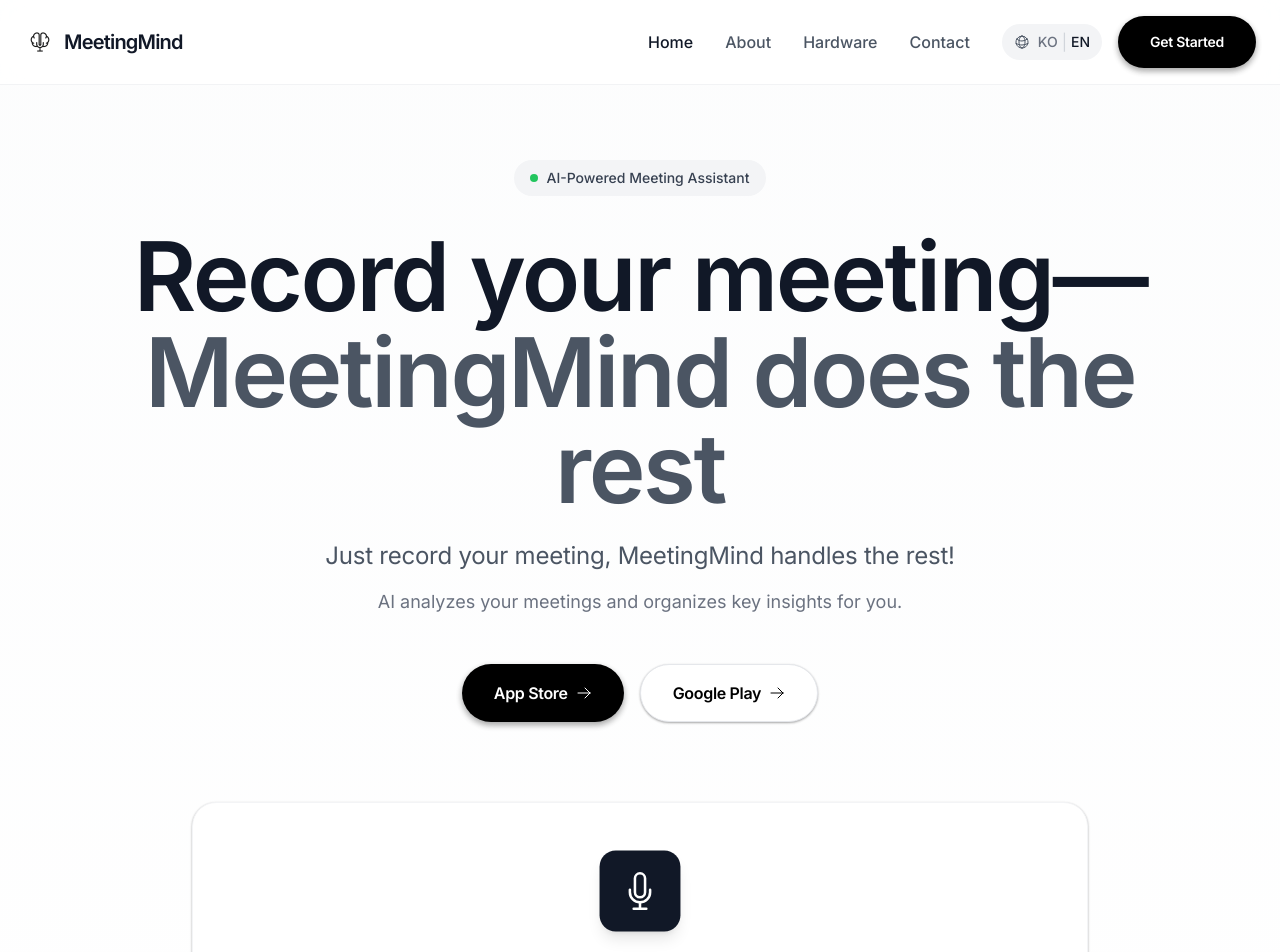
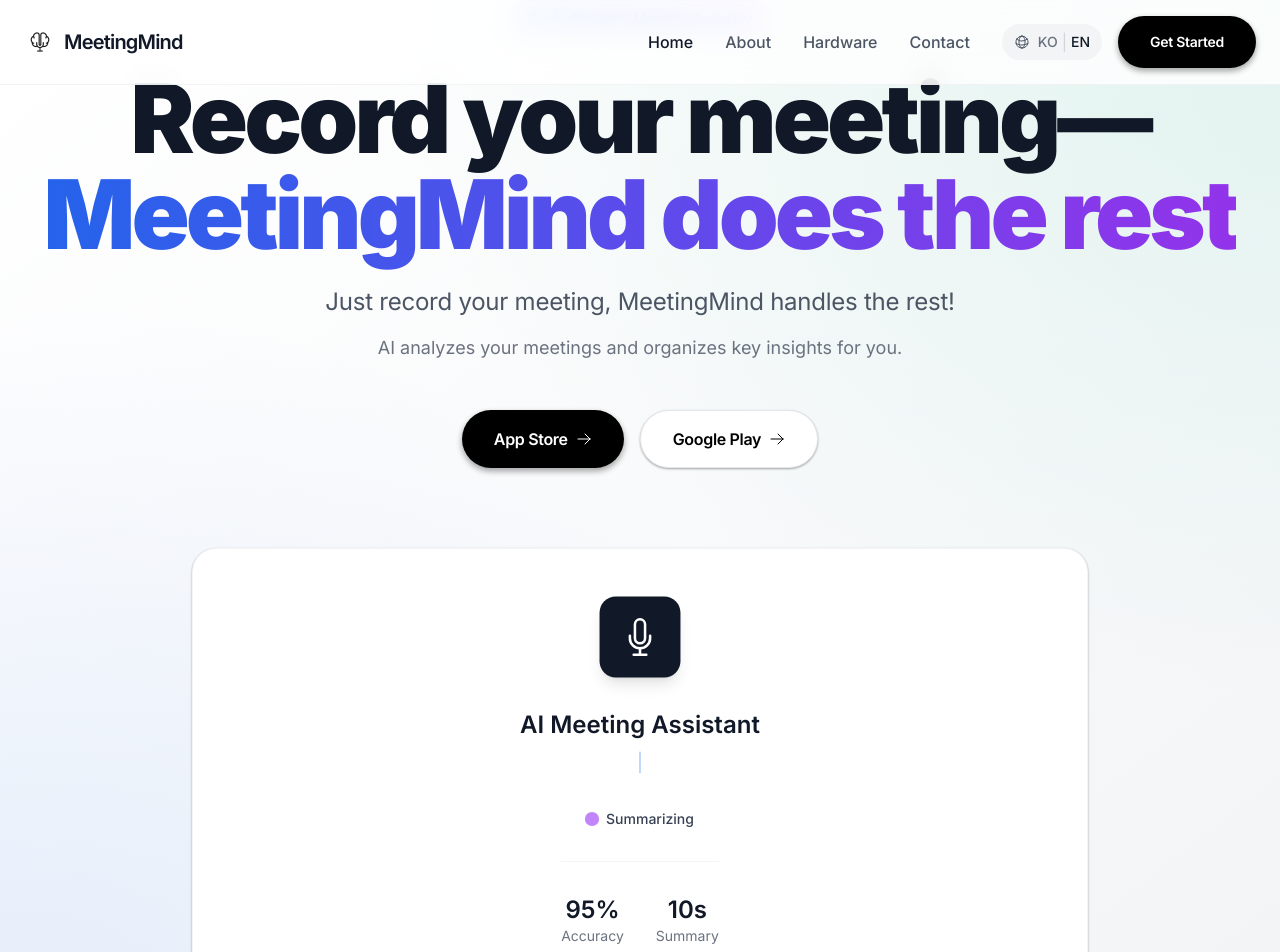
Before and after one commit to HSfac/meetingmind-landing, a Next.js app: page / in a window 1280 px wide. Shown: the top 952 px of the page. Built offline with nearby package versions, Linux system fonts and the light colour scheme; a web font is replaced by a local one.

Commit message:
히어로 섹션에 애니메이션 효과 추가: 음성 파형, 숫자 카운터, 타이핑 효과 컴포넌트를 구현하고, 상태 전환 애니메이션을 통해 사용자 경험을 향상시킴. 배경 스타일 및 텍스트 디자인을 개선하여 애플 스타일을 유지함.

```diff
--- a/src/components/HeroSection.tsx
+++ b/src/components/HeroSection.tsx
@@ -1,7 +1,7 @@
 'use client'
 
-import React from 'react'
-import { motion } from 'framer-motion'
+import React, { useState, useEffect } from 'react'
+import { motion, AnimatePresence } from 'framer-motion'
 import { useLanguage } from '@/contexts/LanguageContext'
 import { ArrowRightIcon, MicrophoneIcon } from '@heroicons/react/24/outline'
 
@@ -19,45 +19,180 @@
   )
 }
 
+// 음성 파형 애니메이션 컴포넌트
+const SoundWave = ({ isActive }: { isActive: boolean }) => {
+  if (!isActive) return null
+
+  return (
+    <div className="absolute inset-0 flex items-center justify-center">
+      {[...Array(3)].map((_, i) => (
+        <motion.div
+          key={i}
+          className="absolute w-20 h-20 border-2 border-green-500/20 rounded-full"
+          initial={{ scale: 0.8, opacity: 0.8 }}
+          animate={{
+            scale: [0.8, 1.5, 2],
+            opacity: [0.8, 0.3, 0]
+          }}
+          transition={{
+            duration: 2,
+            repeat: Infinity,
+            delay: i * 0.6,
+            ease: "easeOut"
+          }}
+        />
+      ))}
+    </div>
+  )
+}
+
+// 숫자 카운터 애니메이션 컴포넌트
+const AnimatedCounter = ({ target, duration = 2, suffix = '' }: { target: number, duration?: number, suffix?: string }) => {
+  const [count, setCount] = useState(0)
+
+  useEffect(() => {
+    let start = 0
+    const increment = target / (duration * 60) // 60fps 기준
+
+    const timer = setInterval(() => {
+      start += increment
+      if (start >= target) {
+        setCount(target)
+        clearInterval(timer)
+      } else {
+        setCount(Math.floor(start))
+      }
+    }, 1000 / 60)
+
+    return () => clearInterval(timer)
+  }, [target, duration])
+
+  return <span>{count}{suffix}</span>
+}
+
+// 타이핑 효과 컴포넌트
+const TypewriterText = ({ text, speed = 100 }: { text: string, speed?: number }) => {
+  const [displayText, setDisplayText] = useState('')
+  const [currentIndex, setCurrentIndex] = useState(0)
+
+  useEffect(() => {
+    if (currentIndex < text.length) {
+      const timeout = setTimeout(() => {
+        setDisplayText(text.slice(0, currentIndex + 1))
+        setCurrentIndex(currentIndex + 1)
+      }, speed)
+
+      return () => clearTimeout(timeout)
+    } else {
+      // 텍스트 완성 후 잠시 대기하고 다시 시작
+      const resetTimeout = setTimeout(() => {
+        setDisplayText('')
+        setCurrentIndex(0)
+      }, 3000)
+
+      return () => clearTimeout(resetTimeout)
+    }
+  }, [currentIndex, text, speed])
+
+  return (
+    <span>
+      {displayText}
+      <motion.span
+        animate={{ opacity: [1, 0, 1] }}
+        transition={{ duration: 0.8, repeat: Infinity }}
+        className="text-blue-500"
+      >
+        |
+      </motion.span>
+    </span>
+  )
+}
+
 const HeroSection = () => {
   const { t } = useLanguage()
 
+  // 상태 전환 애니메이션을 위한 state
+  const [currentStatus, setCurrentStatus] = useState(0)
+  const [accuracy, setAccuracy] = useState(0)
+  const [processingTime, setProcessingTime] = useState(10)
+
+  const statuses = [
+    { key: 'recording', color: 'bg-green-500', isActive: true },
+    { key: 'analyzing', color: 'bg-blue-500', isActive: false },
+    { key: 'summarizing', color: 'bg-purple-500', isActive: false }
+  ]
+
+  // 상태 전환 효과
+  useEffect(() => {
+    const interval = setInterval(() => {
+      setCurrentStatus((prev) => (prev + 1) % statuses.length)
+    }, 3000)
+
+    return () => clearInterval(interval)
+  }, [])
+
+  // 정확도 애니메이션
+  useEffect(() => {
+    const timer = setTimeout(() => {
+      setAccuracy(95)
+    }, 1000)
+
+    return () => clearTimeout(timer)
+  }, [])
+
+  // 처리 시간 카운트다운
+  useEffect(() => {
+    if (currentStatus === 1) { // 분석 중일 때
+      const timer = setInterval(() => {
+        setProcessingTime((prev) => {
+          if (prev <= 1) {
+            clearInterval(timer)
+            return 0
+          }
+          return prev - 1
+        })
+      }, 1000)
+
+      return () => clearInterval(timer)
+    }
+  }, [currentStatus])
+
   return (
-    <section id="hero" className="relative bg-white min-h-screen flex items-center pt-16 md:pt-20">
-      {/* Apple-style 미니멀 배경 */}
-      <div className="absolute inset-0 bg-gradient-to-b from-gray-50/50 to-white" />
+    <section id="hero" className="relative min-h-screen flex items-center justify-center overflow-hidden bg-gradient-to-br from-white via-gray-50 to-gray-100">
+      {/* Apple 스타일 배경 그라데이션 */}
+      <div className="absolute inset-0 bg-[radial-gradient(ellipse_at_top_right,rgba(16,185,129,0.1),transparent_50%),radial-gradient(ellipse_at_bottom_left,rgba(59,130,246,0.1),transparent_50%)]" />
 
-      <div className="section-container py-12 md:py-20 relative z-10">
-        <div className="text-center max-w-5xl mx-auto">
+      <div className="relative z-10 max-w-7xl mx-auto px-4 md:px-6 text-center">
         {/* Apple 스타일 배지 */}
         <AnimatedSection>
           <motion.div
-              initial={{ opacity: 0, scale: 0.9 }}
+            initial={{ opacity: 0, scale: 0.8 }}
             animate={{ opacity: 1, scale: 1 }}
-              transition={{ duration: 0.6, delay: 0.1 }}
-              className="inline-flex items-center gap-2 px-4 py-2 rounded-full bg-gray-100 text-gray-700 text-sm font-medium mb-8"
+            transition={{ duration: 0.6 }}
+            className="inline-flex items-center gap-2 px-4 py-2 rounded-full bg-gradient-to-r from-blue-100 to-purple-100 text-blue-600 text-sm font-medium mb-8 shadow-sm border border-blue-200/50"
           >
-              <div className="w-2 h-2 bg-green-500 rounded-full" />
+            <MicrophoneIcon className="w-4 h-4" />
             {t('hero.badge')}
           </motion.div>
         </AnimatedSection>
 
-          {/* Apple 스타일 대형 제목 */}
+        {/* Apple 스타일 메인 헤딩 */}
         <AnimatedSection>
           <motion.h1
-              initial={{ opacity: 0, y: 30 }}
+            initial={{ opacity: 0, y: 20 }}
             animate={{ opacity: 1, y: 0 }}
             transition={{ duration: 0.8, delay: 0.2 }}
-              className="text-5xl md:text-7xl lg:text-8xl apple-heading text-gray-900 mb-6 leading-tight tracking-tight"
+            className="text-5xl sm:text-6xl md:text-7xl lg:text-8xl font-black apple-heading text-gray-900 mb-6"
           >
-              {t('hero.title')}<br />
-              <span className="text-gray-600">
+            {t('hero.title')}
+            <br />
+            <span className="bg-gradient-to-r from-blue-600 to-purple-600 bg-clip-text text-transparent">
               {t('hero.titleHighlight')}
             </span>
           </motion.h1>
         </AnimatedSection>
 
-          {/* Apple 스타일 부제목 */}
+        {/* Apple 스타일 서브헤딩 */}
         <AnimatedSection>
           <motion.p
             initial={{ opacity: 0, y: 20 }}
@@ -108,7 +243,7 @@
           </motion.div>
         </AnimatedSection>
 
-          {/* Apple 스타일 제품 미리보기 */}
+        {/* 향상된 Apple 스타일 제품 미리보기 */}
         <AnimatedSection>
           <motion.div
             initial={{ opacity: 0, y: 40, scale: 0.95 }}
@@ -116,7 +251,7 @@
             transition={{ duration: 1, delay: 0.7 }}
             className="relative max-w-4xl mx-auto"
           >
-              <div className="apple-card p-8 md:p-12">
+            <div className="apple-card p-8 md:p-12 relative overflow-hidden">
               <div className="flex flex-col items-center text-center">
                 <motion.div
                   animate={{
@@ -129,46 +264,109 @@
                   }}
                   className="relative mb-8"
                 >
-                    <div className="w-20 h-20 bg-gray-900 rounded-2xl flex items-center justify-center shadow-lg">
+                  <div className="relative w-20 h-20 bg-gray-900 rounded-2xl flex items-center justify-center shadow-lg">
                     <MicrophoneIcon className="w-10 h-10 text-white" />
+
+                    {/* 음성 파형 효과 */}
+                    <SoundWave isActive={currentStatus === 0} />
                   </div>
                 </motion.div>
 
                 <h3 className="text-2xl font-semibold text-gray-900 mb-2">{t('hero.card.title')}</h3>
-                  <p className="text-gray-600 mb-8 text-lg">{t('hero.card.subtitle')}</p>
 
-                  {/* Apple 스타일 상태 표시 */}
-                  <div className="flex flex-wrap items-center justify-center gap-6 text-sm">
-                    <div className="flex items-center gap-2">
-                      <div className="w-2 h-2 bg-green-500 rounded-full"></div>
-                      <span className="text-gray-700">{t('hero.card.status.recording')}</span>
-                    </div>
-                    <div className="flex items-center gap-2">
-                      <div className="w-2 h-2 bg-blue-500 rounded-full animate-pulse"></div>
-                      <span className="text-gray-700">{t('hero.card.status.analyzing')}</span>
-                    </div>
-                    <div className="flex items-center gap-2">
-                      <div className="w-2 h-2 bg-purple-500 rounded-full animate-pulse delay-300"></div>
-                      <span className="text-gray-700">{t('hero.card.status.summarizing')}</span>
-                      </div>
+                {/* 타이핑 효과가 적용된 서브타이틀 */}
+                <div className="text-gray-600 mb-8 text-lg h-7">
+                  <TypewriterText text={t('hero.card.subtitle')} speed={100} />
                 </div>
 
-                  {/* Apple 스타일 통계 */}
-                  <div className="flex items-center gap-8 mt-8 pt-8 border-t border-gray-100">
+                {/* 향상된 상태 표시 */}
+                <div className="flex flex-wrap items-center justify-center gap-6 text-sm mb-8">
+                  <AnimatePresence mode="wait">
+                    <motion.div
+                      key={currentStatus}
+                      initial={{ opacity: 0, x: -20 }}
+                      animate={{ opacity: 1, x: 0 }}
+                      exit={{ opacity: 0, x: 20 }}
+                      className="flex items-center gap-2"
+                    >
+                      <motion.div
+                        className={`w-3 h-3 rounded-full ${statuses[currentStatus].color}`}
+                        animate={{
+                          scale: [1, 1.2, 1],
+                          opacity: [1, 0.7, 1]
+                        }}
+                        transition={{
+                          duration: 1.5,
+                          repeat: Infinity,
+                          ease: "easeInOut"
+                        }}
+                      />
+                      <span className="text-gray-700 font-medium">
+                        {currentStatus === 0 && t('hero.card.status.recording')}
+                        {currentStatus === 1 && t('hero.card.status.analyzing')}
+                        {currentStatus === 2 && t('hero.card.status.summarizing')}
+                      </span>
+                    </motion.div>
+                  </AnimatePresence>
+                </div>
+
+                {/* 향상된 통계 */}
+                <div className="flex items-center gap-8 pt-8 border-t border-gray-100">
                   <div className="text-center">
-                      <div className="text-2xl font-semibold text-gray-900">{t('hero.card.stats.accuracy')}</div>
+                    <motion.div
+                      className="text-2xl font-semibold text-gray-900"
+                      initial={{ scale: 0.8 }}
+                      animate={{ scale: 1 }}
+                      transition={{ duration: 0.5, delay: 1 }}
+                    >
+                      <AnimatedCounter target={accuracy} suffix="%" />
+                    </motion.div>
                     <div className="text-sm text-gray-500">{t('hero.card.stats.accuracyLabel')}</div>
                   </div>
                   <div className="text-center">
-                      <div className="text-2xl font-semibold text-gray-900">{t('hero.card.stats.speed')}</div>
+                    <motion.div
+                      className="text-2xl font-semibold text-gray-900"
+                      animate={{
+                        color: currentStatus === 1 ? '#f59e0b' : '#111827'
+                      }}
+                    >
+                      {currentStatus === 1 ? `${processingTime}초` : t('hero.card.stats.speed')}
+                    </motion.div>
                     <div className="text-sm text-gray-500">{t('hero.card.stats.speedLabel')}</div>
                   </div>
                 </div>
               </div>
+
+              {/* 배경 파티클 효과 */}
+              {currentStatus === 1 && (
+                <div className="absolute inset-0 pointer-events-none">
+                  {[...Array(20)].map((_, i) => (
+                    <motion.div
+                      key={i}
+                      className="absolute w-1 h-1 bg-blue-400 rounded-full"
+                      initial={{
+                        x: Math.random() * 100 + '%',
+                        y: Math.random() * 100 + '%',
+                        opacity: 0
+                      }}
+                      animate={{
+                        x: Math.random() * 100 + '%',
+                        y: Math.random() * 100 + '%',
+                        opacity: [0, 1, 0]
+                      }}
+                      transition={{
+                        duration: 2,
+                        repeat: Infinity,
+                        delay: i * 0.1,
+                        ease: "easeInOut"
+                      }}
+                    />
+                  ))}
+                </div>
+              )}
             </div>
           </motion.div>
         </AnimatedSection>
-        </div>
       </div>
     </section>
   )
```
Lines whose indentation alone changed are shown as unchanged.
